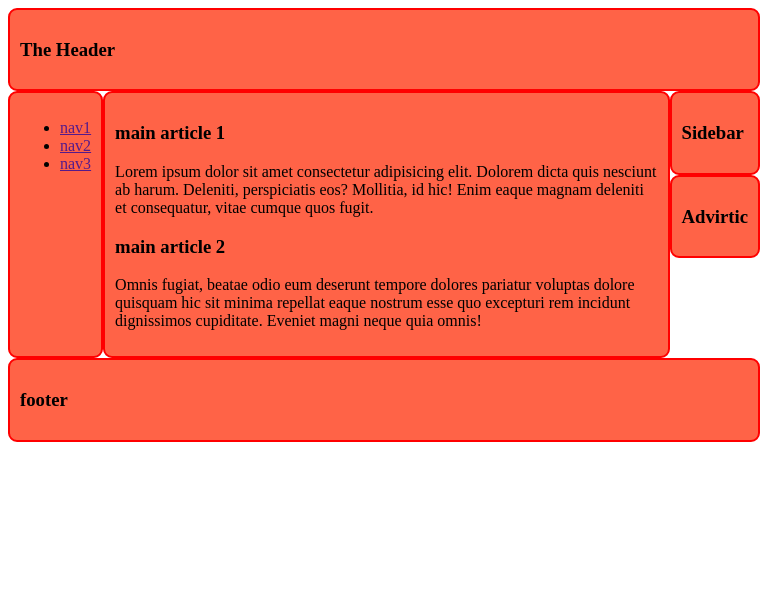
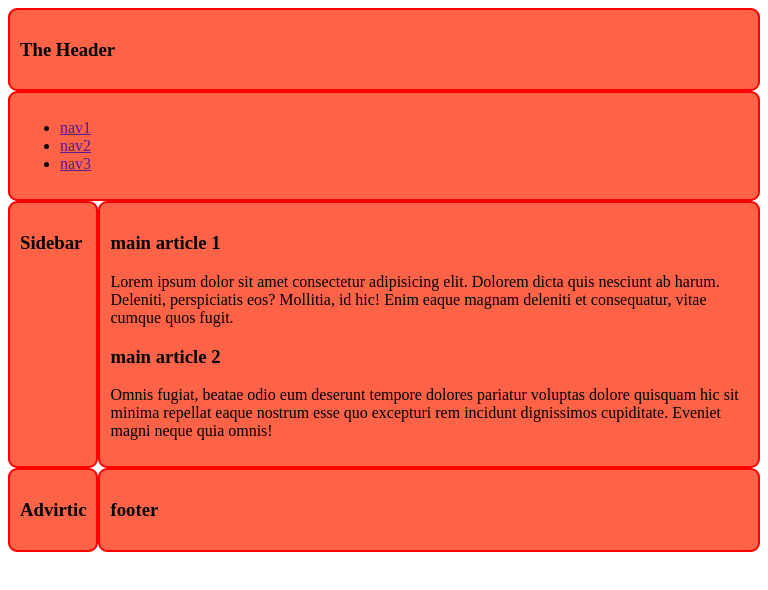
Before and after one commit to mhedi-hasan/image-responsiv, a plain HTML site: page new-file/index.html in a window 768 px wide. Drawn offline with Linux system fonts and the light colour scheme.

Commit message:
updated content

```diff
--- a/new-file/index.html
+++ b/new-file/index.html
@@ -30,14 +30,13 @@
             <p>Omnis fugiat, beatae odio eum deserunt tempore dolores pariatur voluptas dolore quisquam hic sit minima repellat eaque nostrum esse quo excepturi rem incidunt dignissimos cupiditate. Eveniet magni neque quia omnis!</p>
         </article>
     </main>
-    <aside>
+
         <div class="sidebar">
             <h3>Sidebar</h3>
         </div>
         <div class="advertise">
             <h3>Advirtic</h3>
         </div>
-    </aside>
     <footer class="footer">
         <h3>footer</h3>
     </footer>
--- a/new-file/style.css
+++ b/new-file/style.css
@@ -25,12 +25,13 @@
 .container{
     display: grid;
     grid-template-areas:
-    "header   header    header    header"
-    "nav      main      main     sidebar"
-    "nav     main      main    advertise"
-    "footer  footer  footer  footer"
+    "header   header     header   header"
+    "nav      main       main     sidebar"
+    "nav      main       main     advertise"
+    "footer   footer     footer   footer"
     ;
 }
+    /* smaller device */
 @media screen and (max-width: 570px) {
     .container{
         grid-template-areas:
@@ -43,3 +44,14 @@
         ;
     }
 }
+     /* mideam device */
+@media screen and (min-width:571px) and (max-width: 780px) {
+    .container{
+        grid-template-areas:
+        "header header header"
+        "nav     nav     nav"
+        "sidebar  main  main"
+        "advertise footer footer"
+        ;
+    }
+}
```
